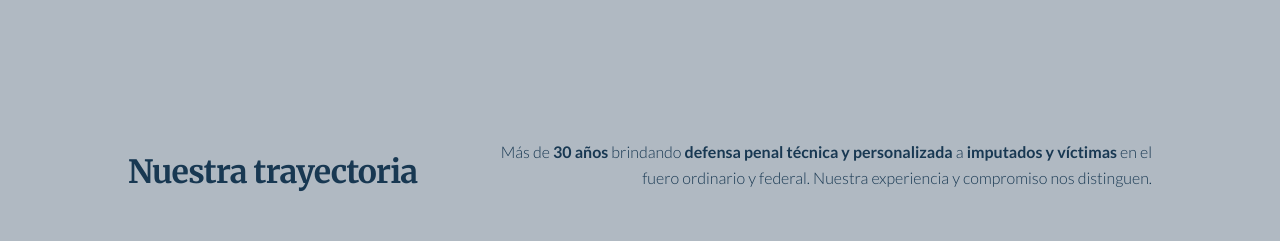
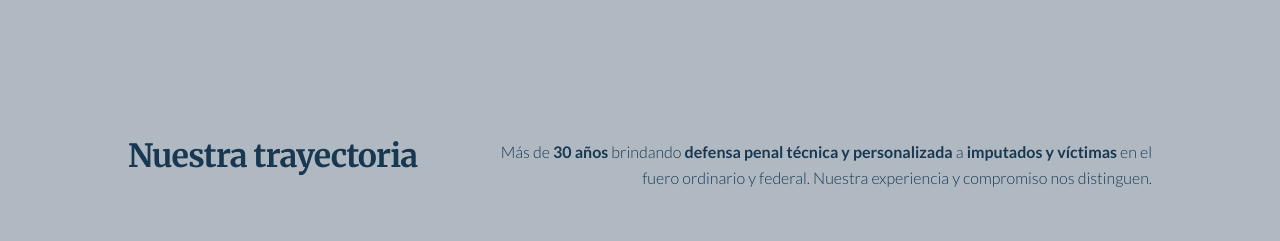
Before and after one commit to crcristian97/abogadoGomez-Lopez, a Next.js app: page /servicios/derecho-civil in a window 1280 px wide. Shown: the part 5380-5621 px from the top of the page. Built offline with nearby package versions, Linux system fonts and the light colour scheme.

Commit message:
cambios en trayectoria

```diff
--- a/app/ui/Stats.js
+++ b/app/ui/Stats.js
@@ -2,7 +2,8 @@ export default function Stats() {
   return (
     <section className="bg-[#B0B9C2] py-16 md:py-24 px-6 md:px-12">
       <div className="max-w-5xl mx-auto">
-        <div className="flex flex-col md:flex-row md:justify-between md:items-end mb-14 md:mb-20 gap-6">
+        {/* Cambiamos md:items-end por md:items-start para alinear arriba */}
+        <div className="flex flex-col md:flex-row md:justify-between md:items-start mb-14 md:mb-20 gap-6">
           <h2 className="text-3xl md:text-4xl font-extrabold text-[#183852] mb-2 md:mb-0 tracking-tight font-merriweather">
             Nuestra <span className="text-[#183852]">trayectoria</span>
           </h2>
```
